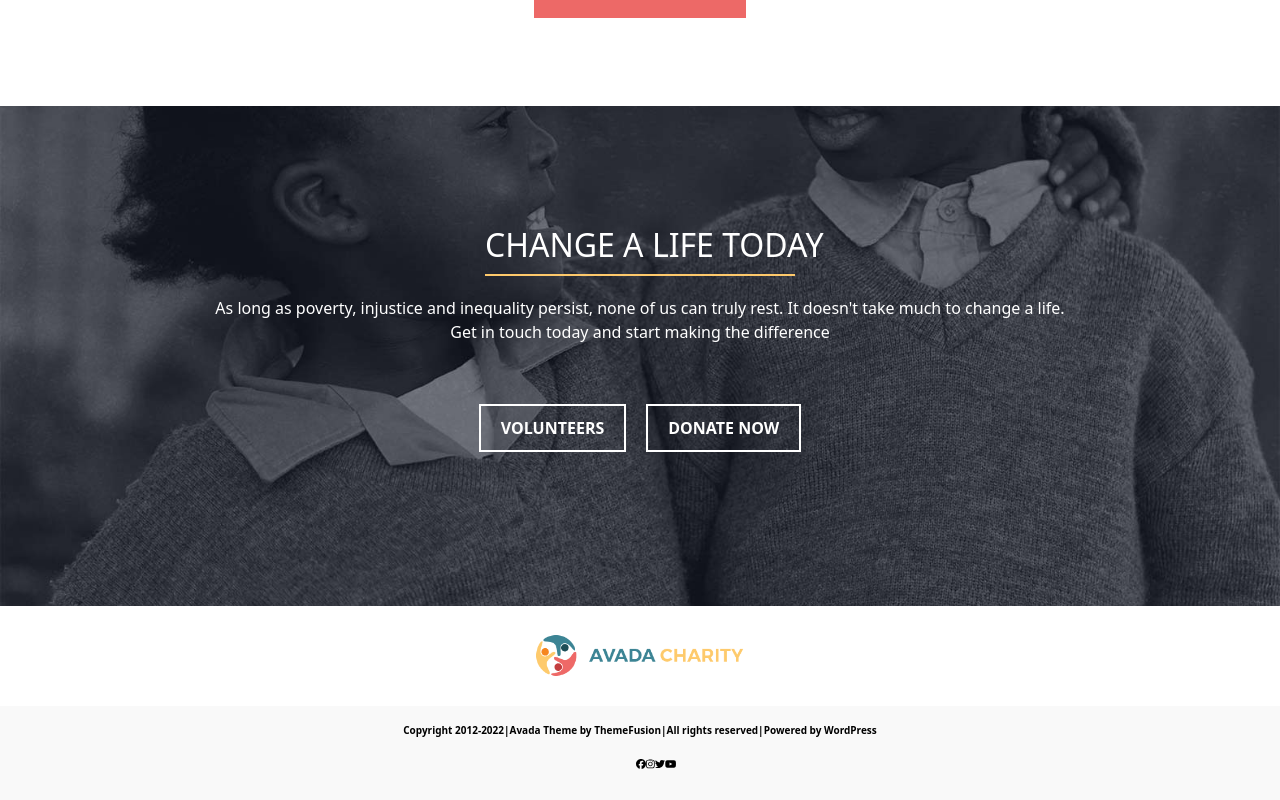
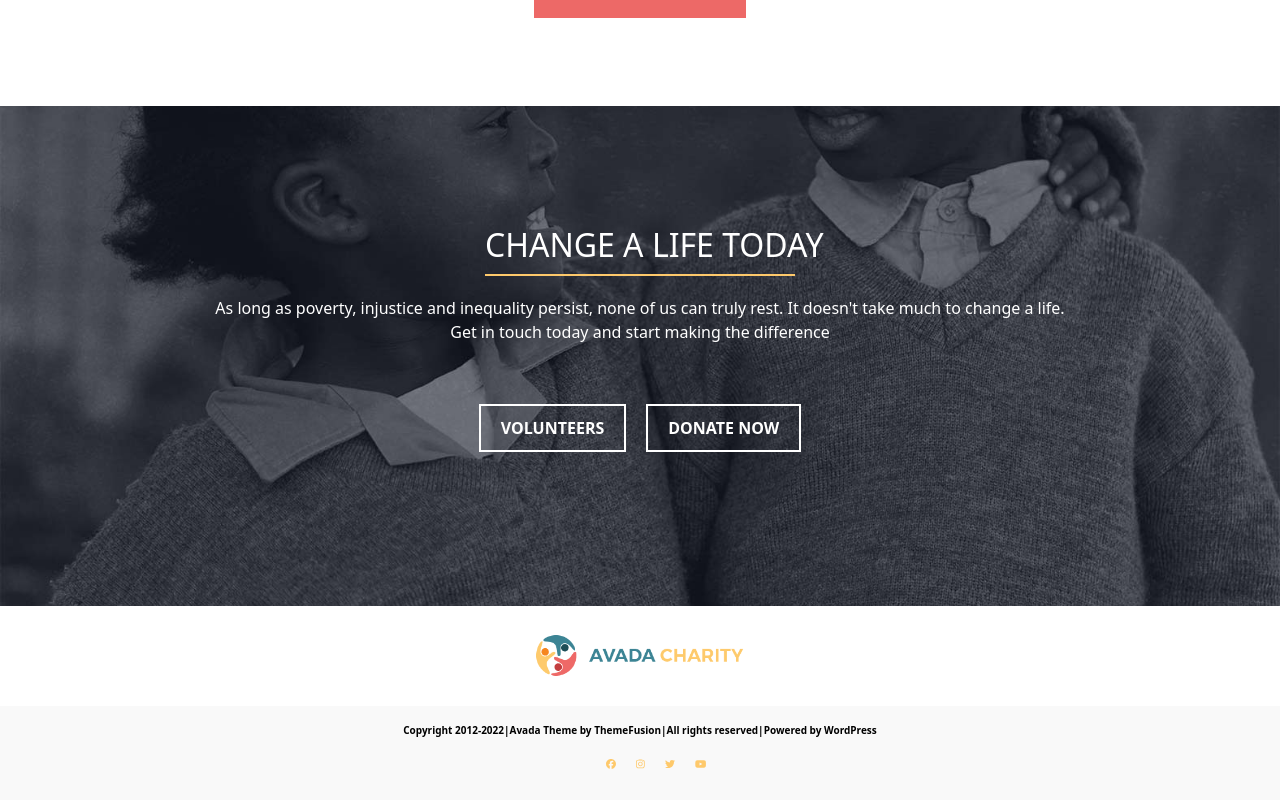
Before and after one commit to DeboraChiarelli/proj-html-vuejs, a Vue app: page / in a window 1280 px wide. Shown: the part 3700-4500 px from the top of the page. Built offline with nearby package versions, Linux system fonts and the light colour scheme.

Commit message:
Fix - style icons in AppFooter.vue

```diff
--- a/src/components/AppFooter.vue
+++ b/src/components/AppFooter.vue
@@ -71,5 +71,11 @@ a {
     display: flex;
     justify-content: center;
     margin-top: 10px; // Imposta la distanza tra le voci del menu e le icone
+
+}
+
+.menu-icon a {
+    padding: 10px;
+    color: #FEC96B;
 }
 </style>
```
